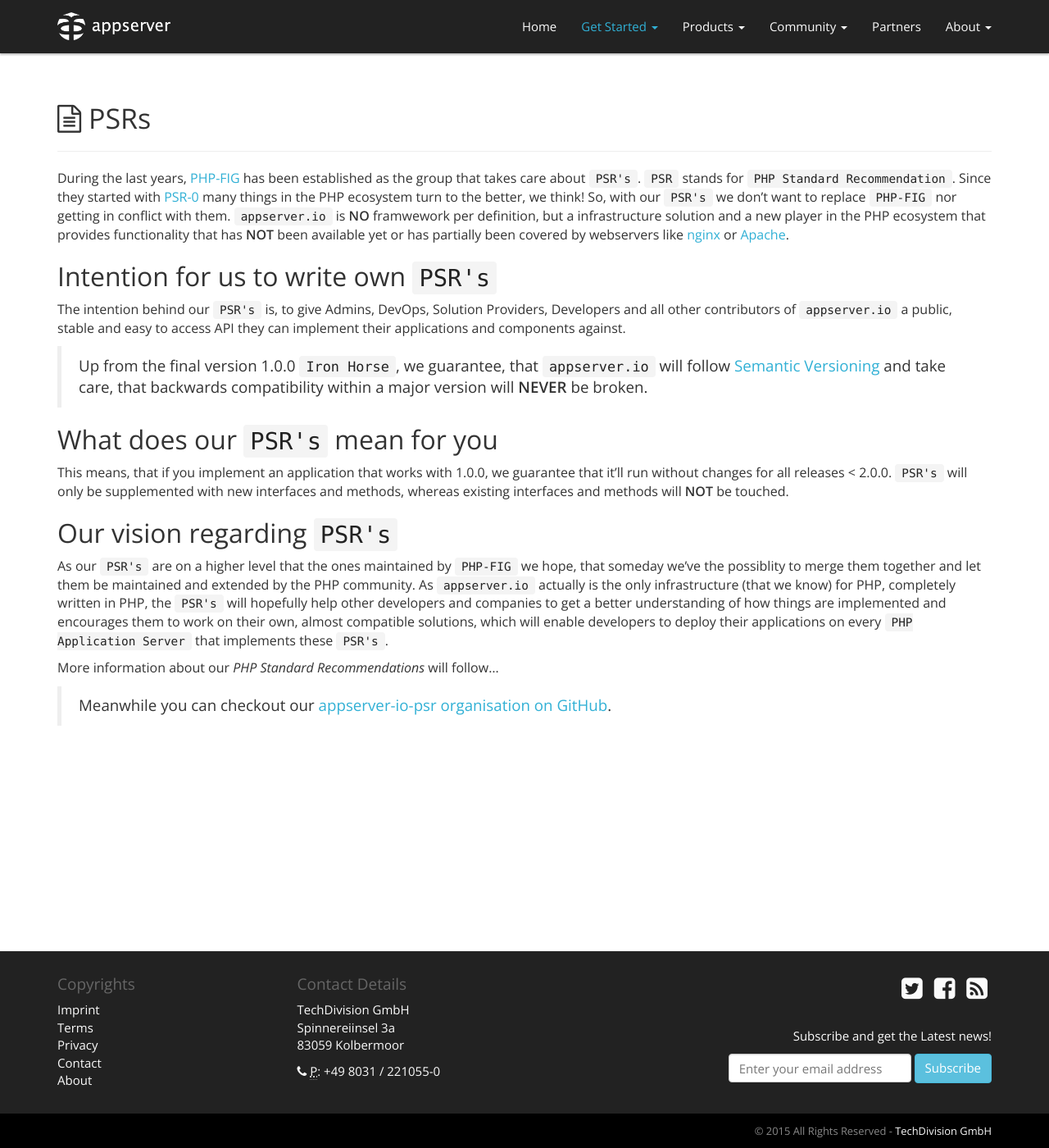
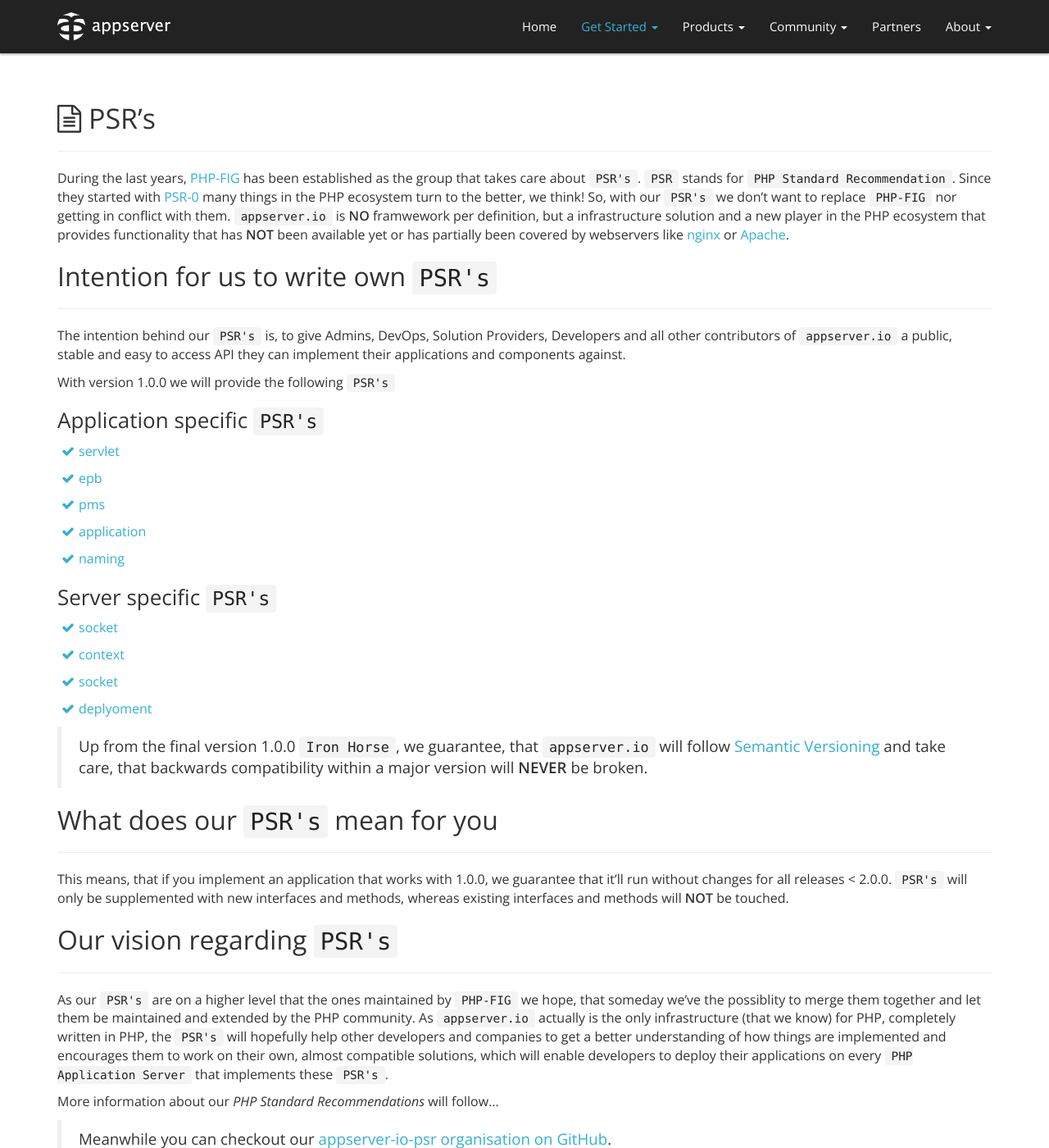
Before and after one commit to appserver-io/appserver, a Jekyll site: the page built from get-started/psrs.md, in a window 1280 px wide and 1400 px high. Shown: the whole window at 82% size. Built offline with Jekyll 4.4.1, drawn with Linux system fonts in a browser that asks for light colours; nearby versions of some CDN libraries; library files that are not in the unit come from our copies; Markdown is read by kramdown in place of the engine named in the settings.

Commit message:
Update psrs.md

```diff
--- a/get-started/psrs.md
+++ b/get-started/psrs.md
@@ -6,22 +6,42 @@
 permalink: /get-started/psrs.html
 ---
 
-#<i class="fa fa-file-text-o"></i> PSRs
+#<i class="fa fa-file-text-o"></i> PSR's
 ***
 
 During the last years, [PHP-FIG](http://http://www.php-fig.org) has been established as the group that takes care about `PSR's`. `PSR` stands for `PHP Standard Recommendation`. Since they started with [PSR-0](http://www.php-fig.org/psr/psr-0) many things in the PHP ecosystem turn to the better, we think! So, with our `PSR's` we don't want to replace `PHP-FIG` nor getting in conflict with them. `appserver.io` is **NO** framwework per definition, but a infrastructure solution and a new player in the PHP ecosystem that provides functionality that has **NOT** been available yet or has partially been covered by webservers like [nginx](http://nginx.org) or [Apache](http://apache.org).
 
 ## Intention for us to write own `PSR's`
+***
 
 The intention behind our `PSR's` is, to give Admins, DevOps, Solution Providers, Developers and all other contributors of `appserver.io` a public, stable and easy to access API they can implement their applications and components against.
+
+With version 1.0.0 we will provide the following `PSR's`
+
+### Application specific `PSR's`
+
+* [servlet](https://github.com/appserver-io-psr/servlet)
+* [epb](https://github.com/appserver-io-psr/epb)
+* [pms](https://github.com/appserver-io-psr/pms)
+* [application](https://github.com/appserver-io-psr/application)
+* [naming](https://github.com/appserver-io-psr/naming)
+
+### Server specific `PSR's`
+
+* [socket](https://github.com/appserver-io-psr/socket)
+* [context](https://github.com/appserver-io-psr/context)
+* [socket](https://github.com/appserver-io-psr/http-message)
+* [deplyoment](https://github.com/appserver-io-psr/deployment)
 
 > Up from the final version 1.0.0 `Iron Horse`, we guarantee, that `appserver.io` will follow [Semantic Versioning](http://semver.org) and take care, that backwards compatibility within a major version will **NEVER** be broken.
 
 ## What does our `PSR's` mean for you
+***
 
 This means, that if you implement an application that works with 1.0.0, we guarantee that it'll run without changes for all releases < 2.0.0. `PSR's` will only be supplemented with new interfaces and methods, whereas existing interfaces and methods will **NOT** be touched.
 
 ## Our vision regarding `PSR's`
+***
 
 As our `PSR's` are on a higher level that the ones maintained by `PHP-FIG` we hope, that someday we've the possiblity to merge them together and let them be maintained and extended by the PHP community. As `appserver.io` actually is the only infrastructure (that we know) for PHP, completely written in PHP, the `PSR's` will hopefully help other developers and companies to get a better understanding of how things are implemented and encourages them to work on their own, almost compatible solutions, which will enable developers to deploy their applications on every `PHP Application Server` that implements these `PSR's`.
 
```
